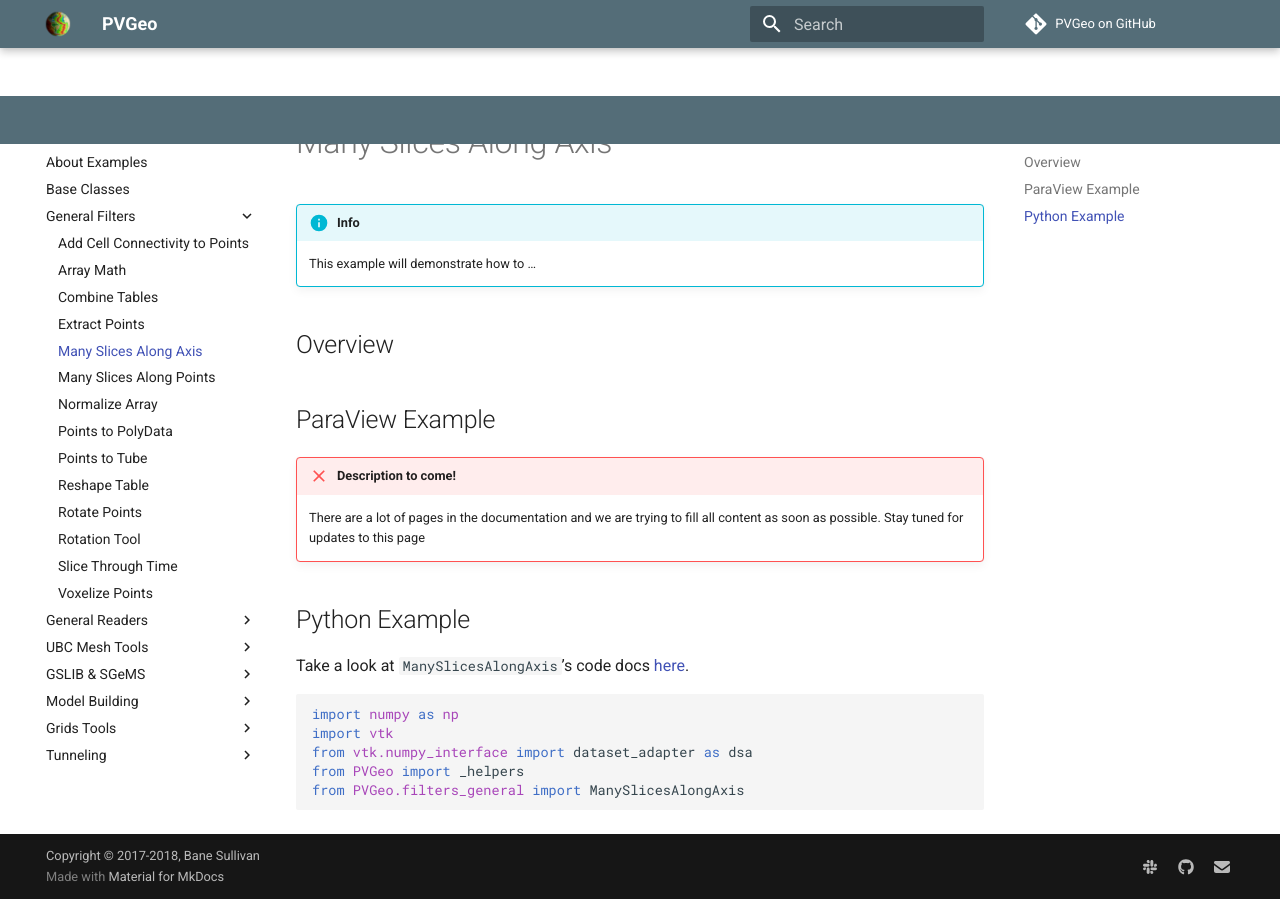
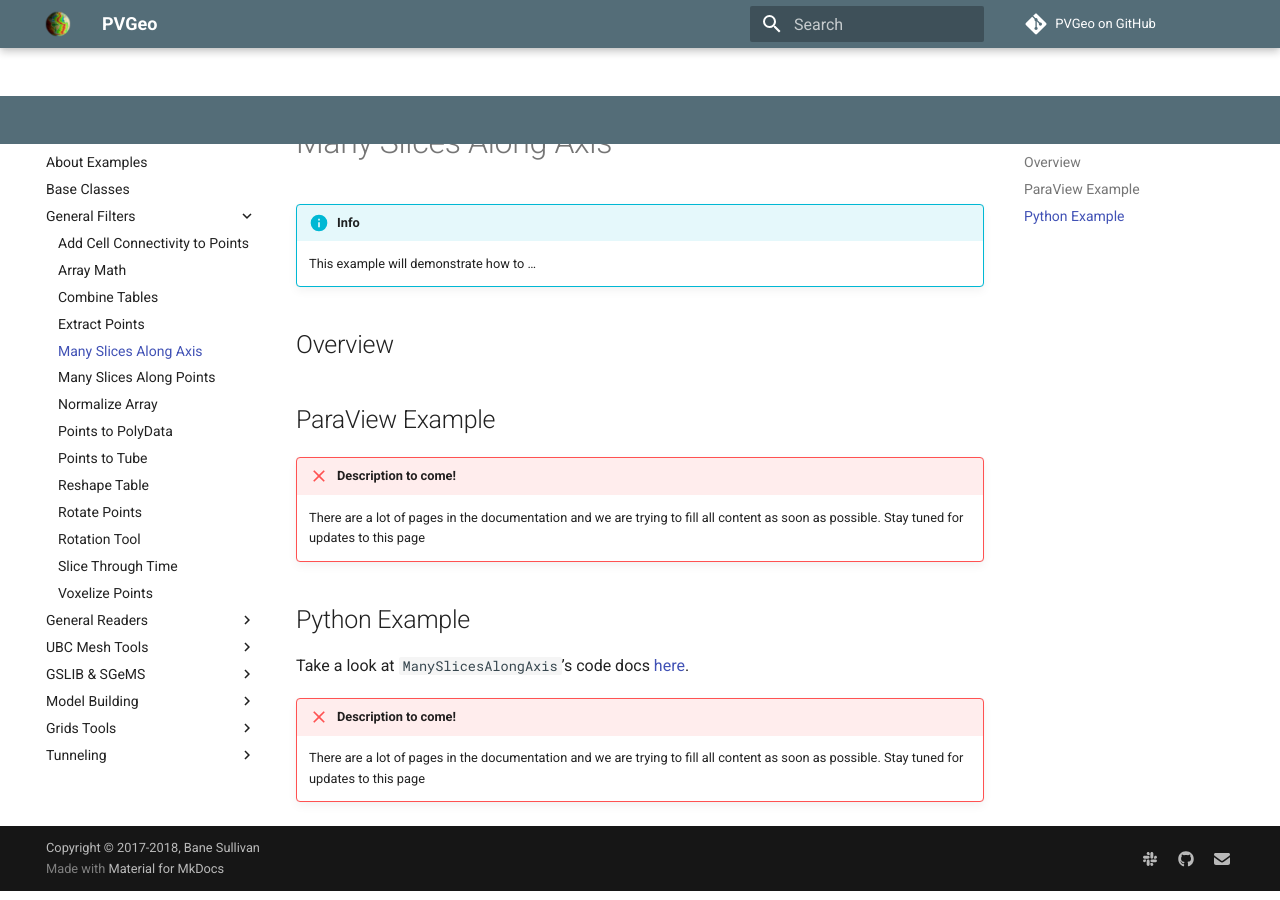
Before and after one commit to OpenGeoVis/PVGeo-Docs, an MkDocs documentation site: the page built from docs/examples/filters-general/many-slices-along-axis.md, in a window 1280 px wide and 900 px high, scrolled down 132 px. Built offline with MkDocs 1.6.1 and Material for MkDocs 9.7.7, drawn with Linux system fonts in a browser that asks for light colours; comment, search, counter and statistics services are not loaded; old or Windows-style settings are respelled for this version of MkDocs.

Commit message:
hide incomplete examples

````diff
--- a/docs/examples/filters-general/many-slices-along-axis.md
+++ b/docs/examples/filters-general/many-slices-along-axis.md
@@ -16,6 +16,11 @@
 
 Take a look at `ManySlicesAlongAxis`'s code docs [here](http://docs.pvgeo.org/en/latest/suites/General-Filters.html#PVGeo.filters_general.ManySlicesAlongAxis).
 
+!!! failure "Description to come!"
+    There are a lot of pages in the documentation and we are trying to fill all content as soon as possible. Stay tuned for updates to this page
+
+
+<!---
 ```py
 import numpy as np
 import vtk
````
Also changed, not shown: other parts of docs/examples/filters-general/many-slices-along-axis.md (+1 -0 lines), docs/examples/filters-general/rotation-tool.md (+4 -0 lines), docs/examples/filters-general/slice-through-time.md (+4 -0 lines).
